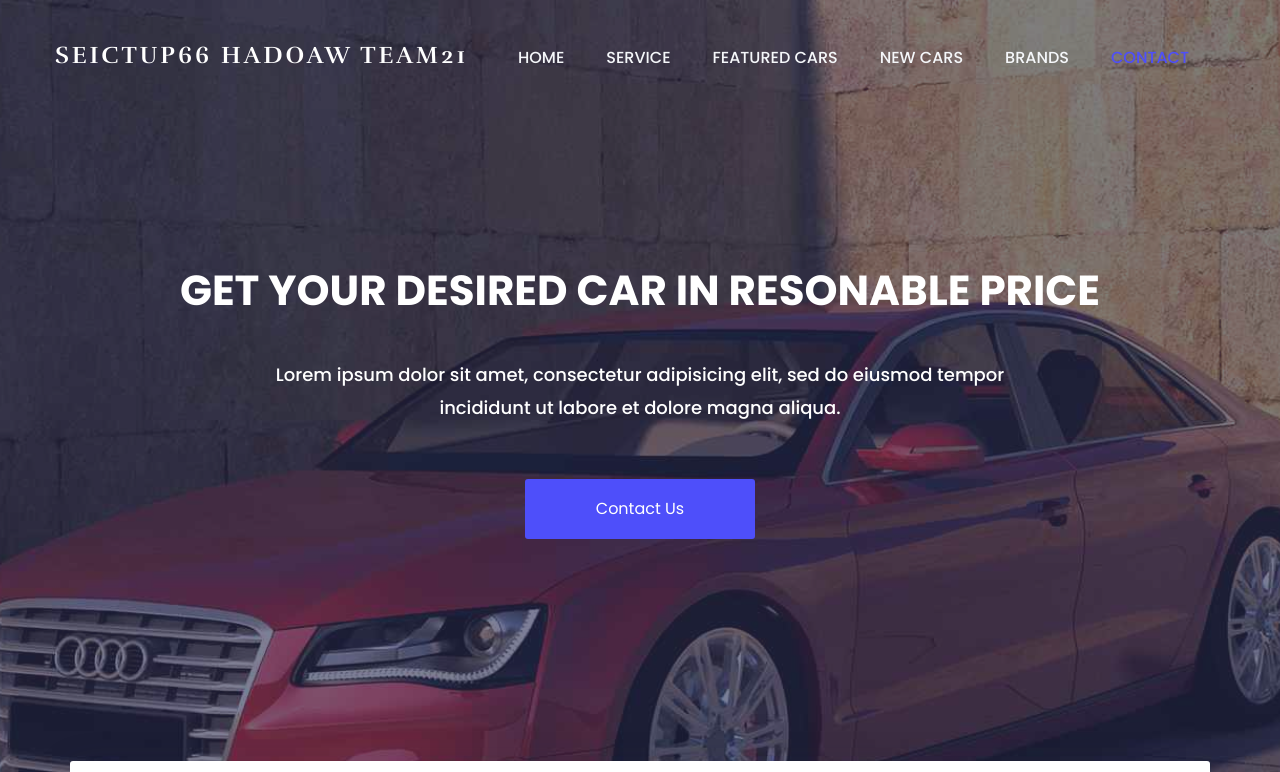
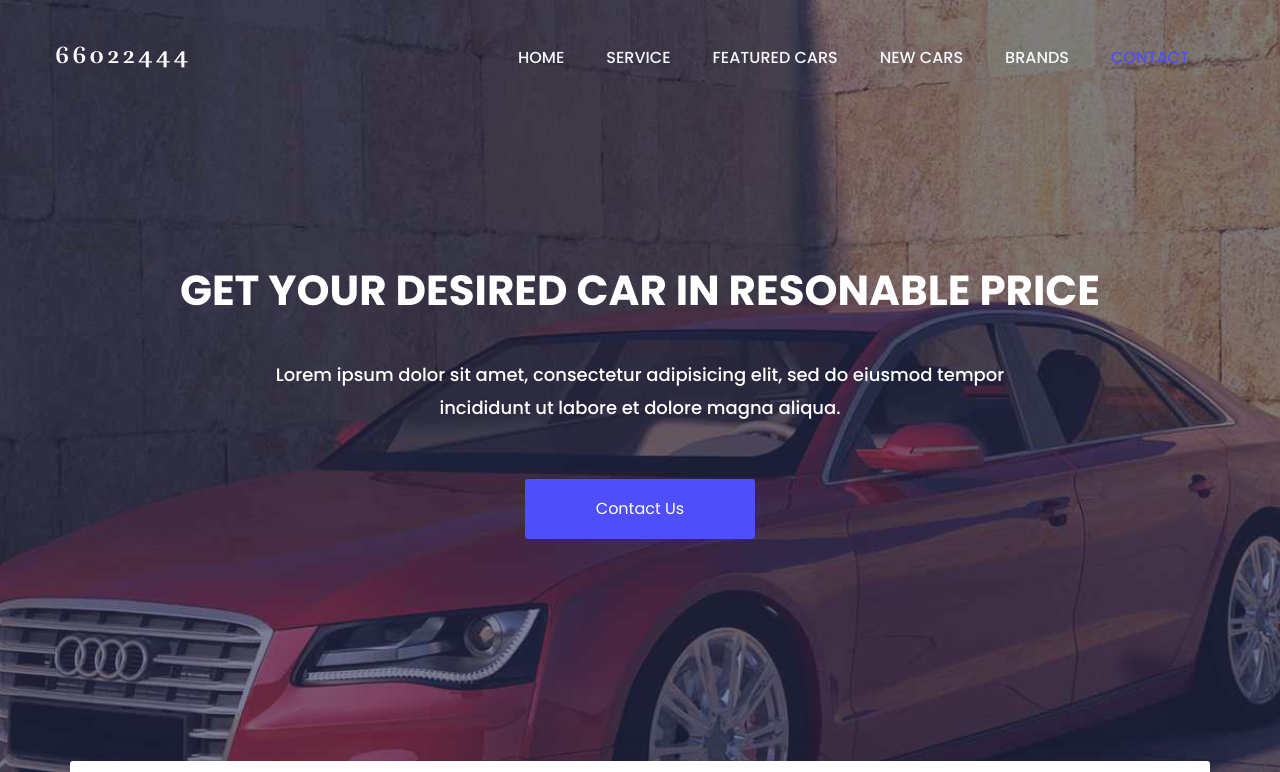
Before and after one commit to kobbmm/Hadaow, a plain HTML site: page index.html in a window 1280 px wide. Shown: the top 772 px of the page. Drawn offline with nearby package versions, Linux system fonts and the light colour scheme.

Commit message:
Push HTML 1

```diff
--- a/index.html
+++ b/index.html
@@ -78,7 +78,7 @@
 				                <button type="button" class="navbar-toggle" data-toggle="collapse" data-target="#navbar-menu">
 				                    <i class="fa fa-bars"></i>
 				                </button>
-				                <a class="navbar-brand" href="index.html">SEICTUP66 Hadoaw Team21<span></span></a>
+				                <a class="navbar-brand" href="index.html">66022444<span></span></a>
 
 				            </div><!--/.navbar-header-->
 				            <!-- End Header Navigation -->
```
Also changed, not shown: 3 other files.
